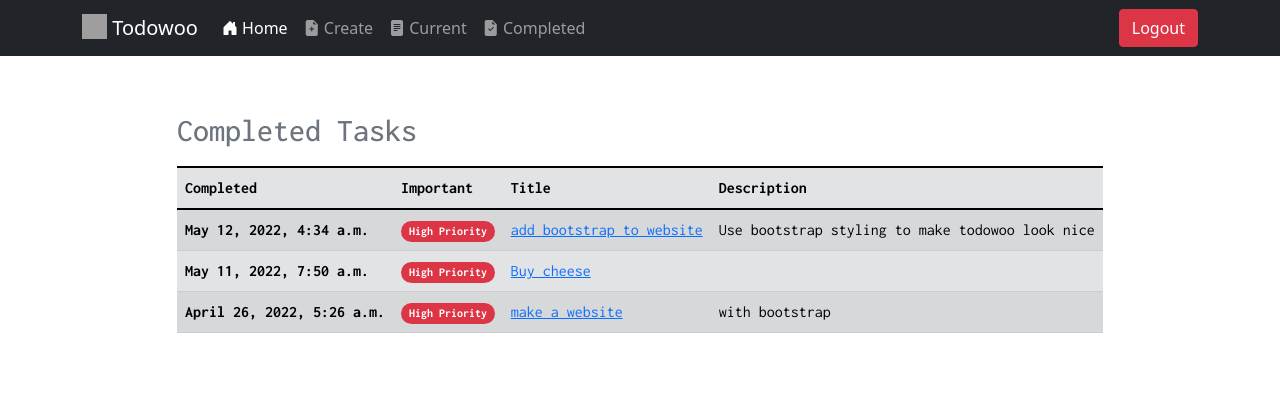
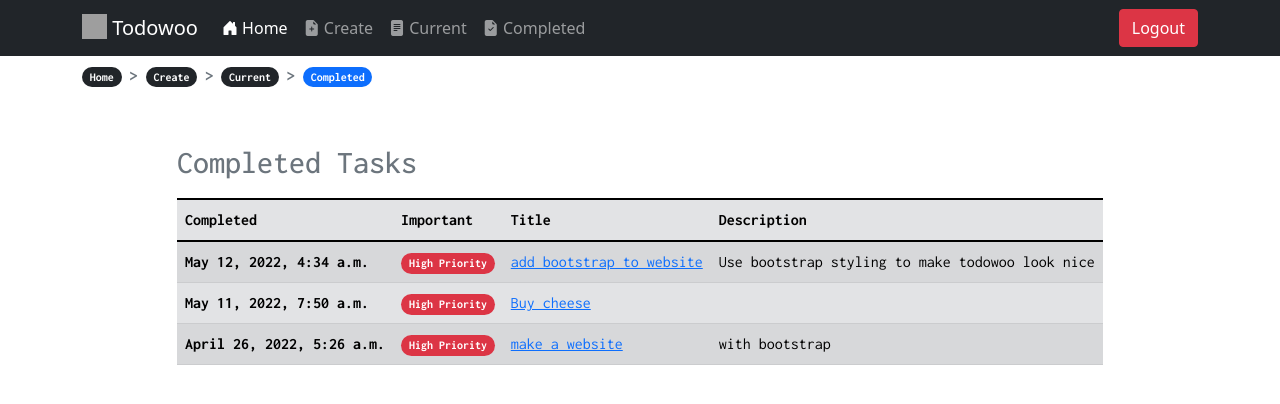
Before and after one commit to dsmxyz/django4-todo-list, a Django app: page /completed/ in a window 1280 px wide. Shown: the top 404 px of the page. Run offline with Django 4.2, Linux system fonts and the light colour scheme; a user stored in the database is signed in; data comes from the database, SQL or seed files in the repository; grey boxes are pictures that could not be loaded.

Commit message:
added breadcrumbs

```diff
--- a/todo/templates/todo/completedtodos.html
+++ b/todo/templates/todo/completedtodos.html
@@ -1,7 +1,18 @@
 {% extends "todo/base.html" %}
 {% load static %}
 
+{% block title %}Completed{% endblock %}
+
 {% block content %}
+<nav class="mt-2" style="--bs-breadcrumb-divider: '>'; font-weight: 800;" aria-label="breadcrumb">
+    <ol class="breadcrumb">
+      <li class="breadcrumb-item"><a href="{% url 'home' %}"><span class="badge rounded-pill bg-dark">Home</span></a></li>
+      <li class="breadcrumb-item"><a href="{% url 'createtodo' %}"><span class="badge rounded-pill bg-dark">Create</span></a></li>
+      <li class="breadcrumb-item"><a href="{% url 'currenttodos' %}"><span class="badge rounded-pill bg-dark">Current</span></a></li>
+      <li class="breadcrumb-item active"><span class="badge rounded-pill bg-primary">Completed</span></li>
+    </ol>
+</nav>
+
 <div class="row justify-content-center mt-5">
     <div class="col-md-10">
         <div class="table-responsive-md">
--- a/todo/templates/todo/createtodo.html
+++ b/todo/templates/todo/createtodo.html
@@ -2,6 +2,12 @@
 {% load static %}
 
 {% block content %}
+<nav class="mt-2" style="--bs-breadcrumb-divider: '>'; font-weight: 800;" aria-label="breadcrumb">
+    <ol class="breadcrumb">
+      <li class="breadcrumb-item"><a href="{% url 'home' %}"><span class="badge rounded-pill bg-dark">Home</span></a></li>
+      <li class="breadcrumb-item active"><span class="badge rounded-pill bg-primary">Create</span></li>
+    </ol>
+</nav>
 
 <div class="row justify-content-center mt-5">
     <div class="col-md-5">
--- a/todo/templates/todo/viewtodo.html
+++ b/todo/templates/todo/viewtodo.html
@@ -8,7 +8,7 @@
     <ol class="breadcrumb">
       <li class="breadcrumb-item"><a href="{% url 'home' %}"><span class="badge rounded-pill bg-dark">Home</span></a></li>
       <li class="breadcrumb-item"><a href="{% url 'currenttodos' %}"><span class="badge rounded-pill bg-dark">Current</span></a></li>
-      <li class="breadcrumb-item active" ><span class="badge rounded-pill bg-primary">Create</span></li>
+      <li class="breadcrumb-item active" ><span class="badge rounded-pill bg-primary">View</span></li>
     </ol>
 </nav>
 
```
